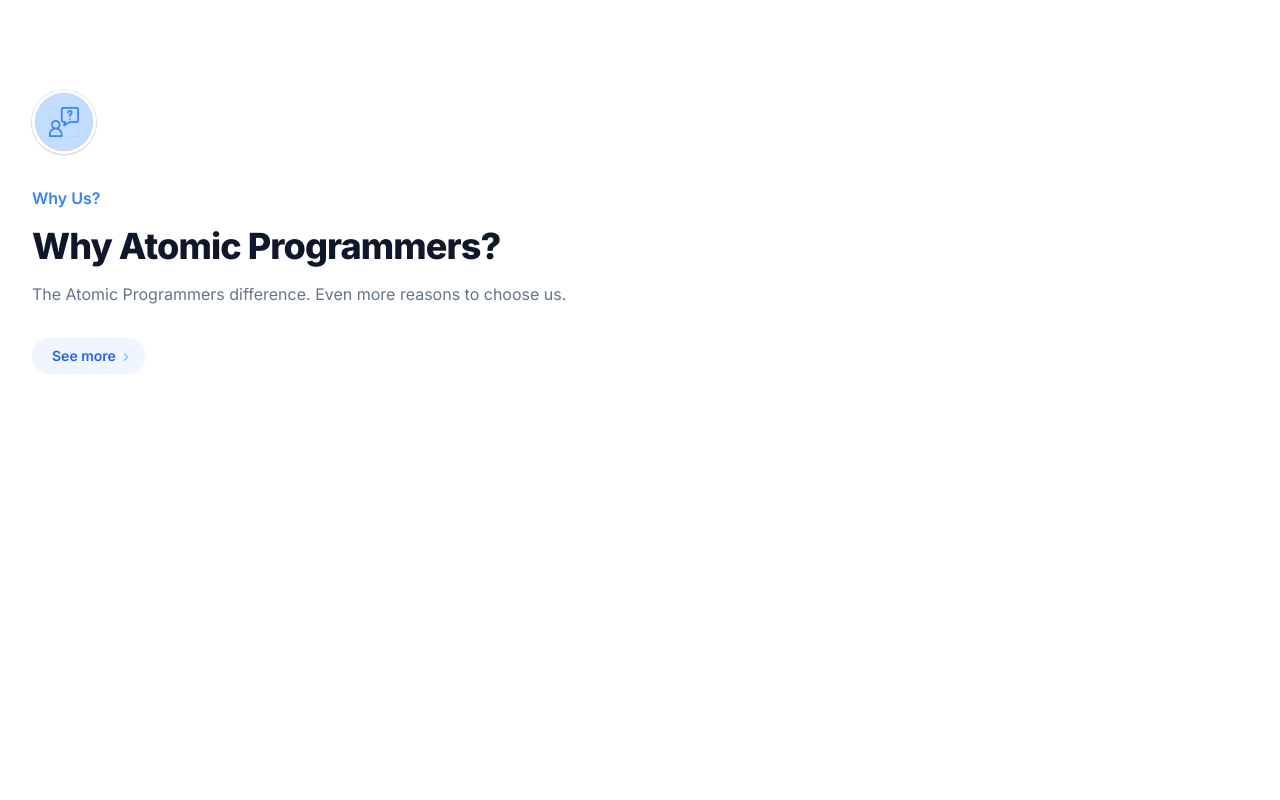
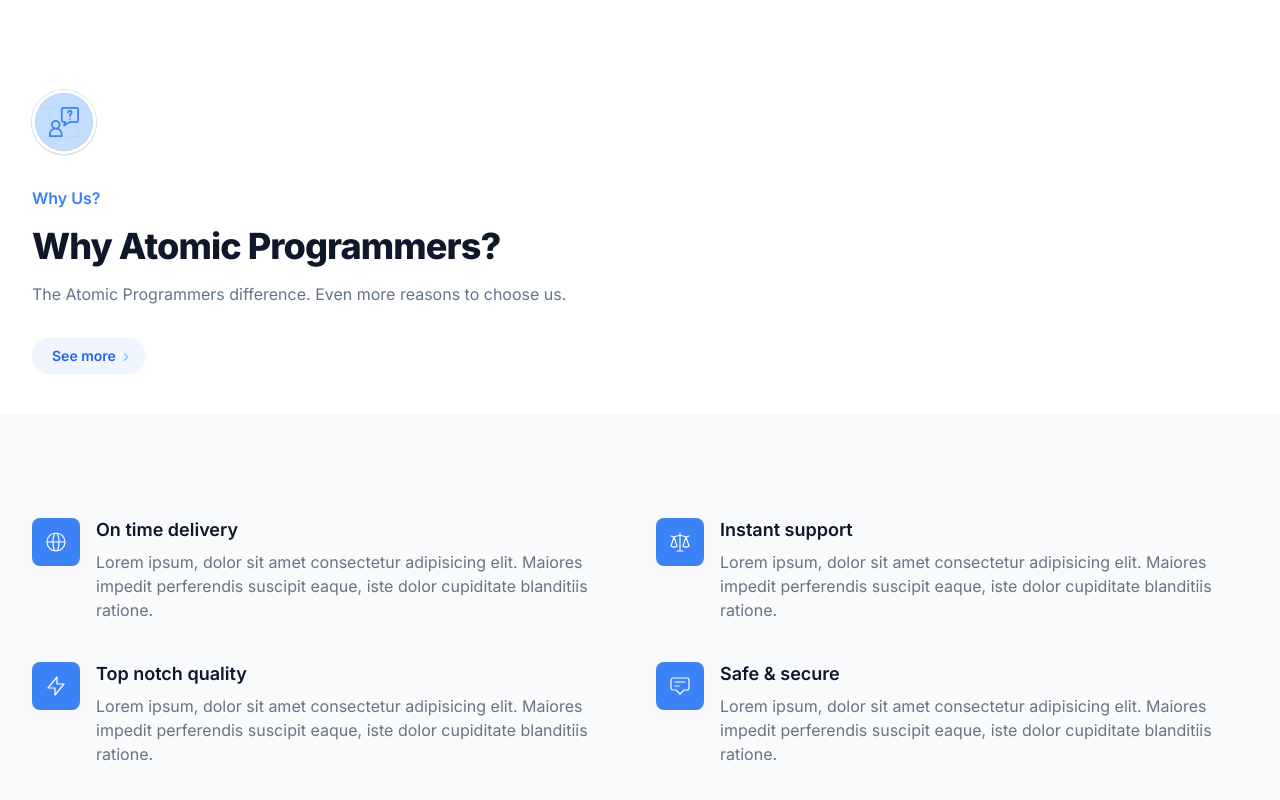
Before and after one commit to itsAshish01/atomic-programmers, a Next.js app: page / in a window 1280 px wide. Shown: the part 5389-6189 px from the top of the page. Before the commit the page ends 5763 px from the top, so only its background shows below. Built offline with nearby package versions, Linux system fonts and the light colour scheme.

Commit message:
Create the Feature component.

```diff
--- /dev/null
+++ b/components/Feature.js
@@ -0,0 +1,70 @@
+// const Feature = () => {
+//   return <div></div>;
+// };
+
+// export default Feature;
+
+import {
+  AnnotationIcon,
+  GlobeAltIcon,
+  LightningBoltIcon,
+  ScaleIcon,
+} from '@heroicons/react/outline';
+
+const features = [
+  {
+    name: 'On time delivery',
+    description:
+      'Lorem ipsum, dolor sit amet consectetur adipisicing elit. Maiores impedit perferendis suscipit eaque, iste dolor cupiditate blanditiis ratione.',
+    icon: GlobeAltIcon,
+  },
+  {
+    name: 'Instant support',
+    description:
+      'Lorem ipsum, dolor sit amet consectetur adipisicing elit. Maiores impedit perferendis suscipit eaque, iste dolor cupiditate blanditiis ratione.',
+    icon: ScaleIcon,
+  },
+  {
+    name: 'Top notch quality',
+    description:
+      'Lorem ipsum, dolor sit amet consectetur adipisicing elit. Maiores impedit perferendis suscipit eaque, iste dolor cupiditate blanditiis ratione.',
+    icon: LightningBoltIcon,
+  },
+  {
+    name: 'Safe & secure',
+    description:
+      'Lorem ipsum, dolor sit amet consectetur adipisicing elit. Maiores impedit perferendis suscipit eaque, iste dolor cupiditate blanditiis ratione.',
+    icon: AnnotationIcon,
+  },
+];
+
+export default function Example() {
+  return (
+    <div className='py-16 bg-slate-50 mt-10'>
+      <div className='max-w-7xl mx-auto px-4 sm:px-6 lg:px-8'>
+        <div className='mt-10'>
+          <dl className='space-y-10 md:space-y-0 md:grid md:grid-cols-2 md:gap-x-8 md:gap-y-10'>
+            {features.map((feature) => (
+              <div key={feature.name} className='relative'>
+                <dt>
+                  <div className='absolute flex items-center justify-center h-12 w-12 rounded-lg bg-blue-500 text-white'>
+                    <feature.icon
+                      className='h-6 w-6 heroicon-sw-1'
+                      aria-hidden='true'
+                    />
+                  </div>
+                  <p className='ml-16 text-lg leading-6 font-semibold text-slate-900'>
+                    {feature.name}
+                  </p>
+                </dt>
+                <dd className='mt-2 ml-16 text-base text-gray-500'>
+                  {feature.description}
+                </dd>
+              </div>
+            ))}
+          </dl>
+        </div>
+      </div>
+    </div>
+  );
+}
--- a/sections/SectionWhyUs.js
+++ b/sections/SectionWhyUs.js
@@ -1,5 +1,6 @@
 // Components
 import SectionHeader from '../components/SectionHeader';
+import Feature from '../components/Feature';
 
 // Logo
 import WhyUsIcon from '../assets/sections-icon/why-us-icon.png';
@@ -30,6 +31,7 @@
       <div className='container mx-auto'>
         <SectionHeader section={details} colors={colors} />
       </div>
+      <Feature />
     </section>
   );
 };
```
